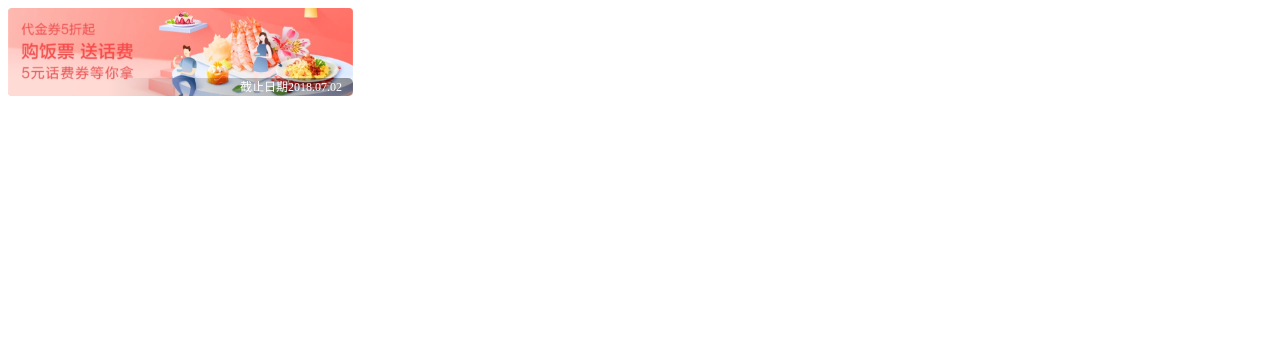
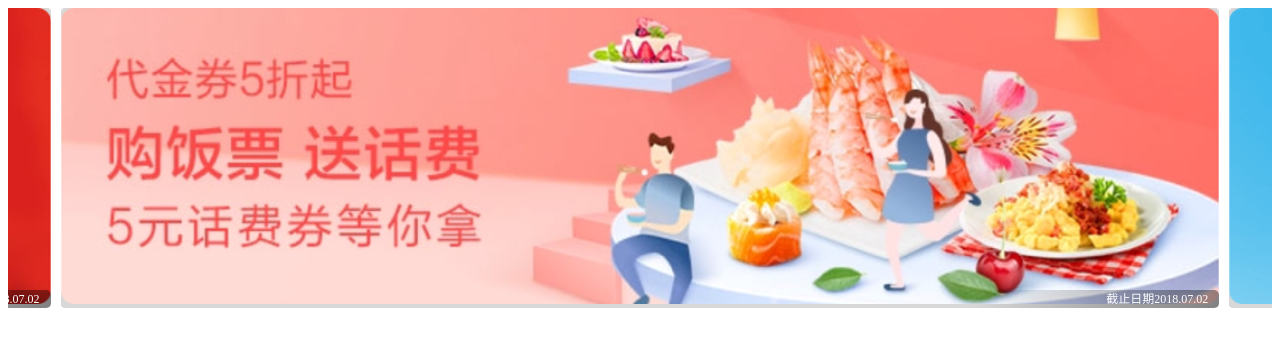
Before and after one commit to qiuyunfen/vue-banner, a Vue app: page / in a window 1280 px wide. Shown: the top 346 px of the page. Built offline with nearby package versions, Linux system fonts and the light colour scheme.

Commit message:
change the ratio

```diff
--- a/src/components/Banner.vue
+++ b/src/components/Banner.vue
@@ -31,11 +31,13 @@ export default {
     data() {
         return {
             swiperOption: {
-                centeredSlides: false,
+                centeredSlides: true,
                 autoplay: {
                     delay: 2500,
                     disableOnInteraction: false
                 },
+                slidesPerView: 1.09,
+                spaceBetween: 10,
                 loop : true
             }
         }
--- a/src/components/SwiperContent.vue
+++ b/src/components/SwiperContent.vue
@@ -1,10 +1,14 @@
 <template>
 
-    <div class="activuty-box">
-        <img :src="require('../imgs/'+imgSrc)" class="activity-img"/>
+    <div class="activuty-box swiper-slide">
+        <a href="http://www.baidu.com">
+            <img :src="require('../imgs/'+imgSrc)" class="activity-img"/>
+        </a>
+
         <div class="activity-footer">
             <p class="end-time-box">{{content}}</p>
         </div>
+
     </div>
 </template>
 <script>
@@ -52,4 +56,6 @@
         line-height: 12px;
         color: #ffffff;
     }
+
+
 </style>
```
